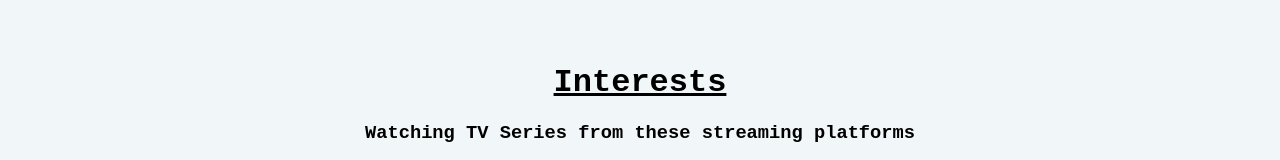
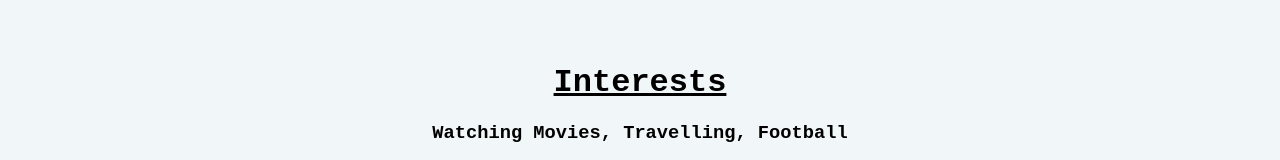
Before and after one commit to aodptntk/css, a plain HTML site: page index.html in a window 1280 px wide. Shown: the part 2600-2760 px from the top of the page. Drawn offline with Linux system fonts and the light colour scheme.

Commit message:
Update index.html

```diff
--- a/index.html
+++ b/index.html
@@ -122,7 +122,7 @@
 
   <div class="Fifth">
     <h1 class="Intereststitle"><strong><u>Interests</u></strong></h1>
-    <h3 class="Intereststitle">Watching TV Series from these streaming platforms</h3>
+    <h3 class="Intereststitle">Watching Movies, Travelling, Football</h3>
     <div class="Intereststitle">
       <a>
         <img src="netflix.jpg" width="500" height="250">
```
